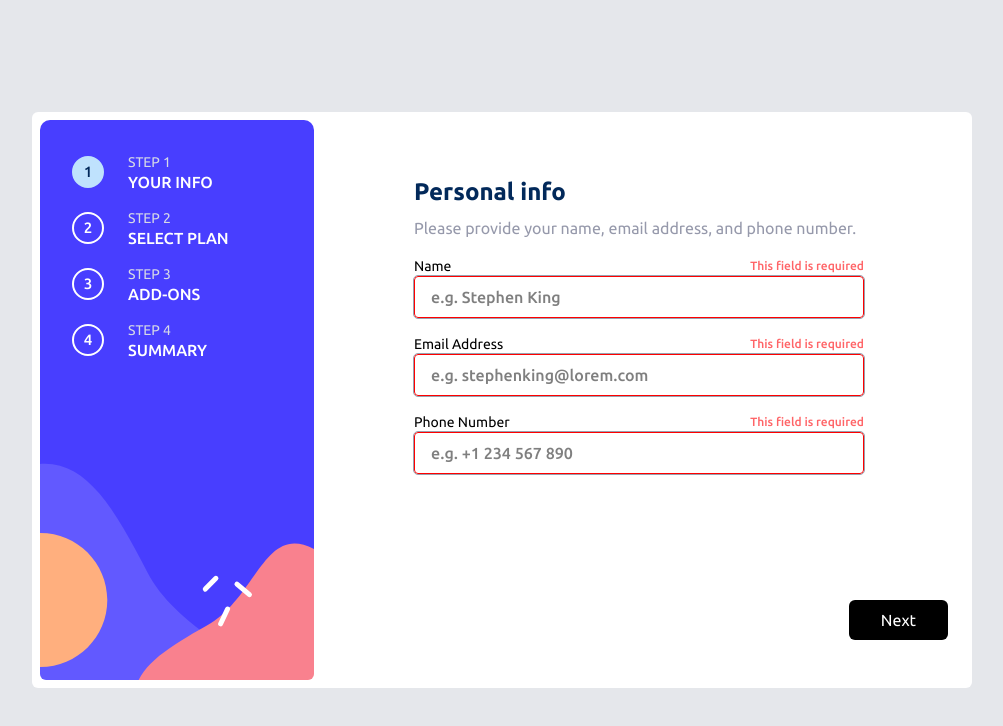
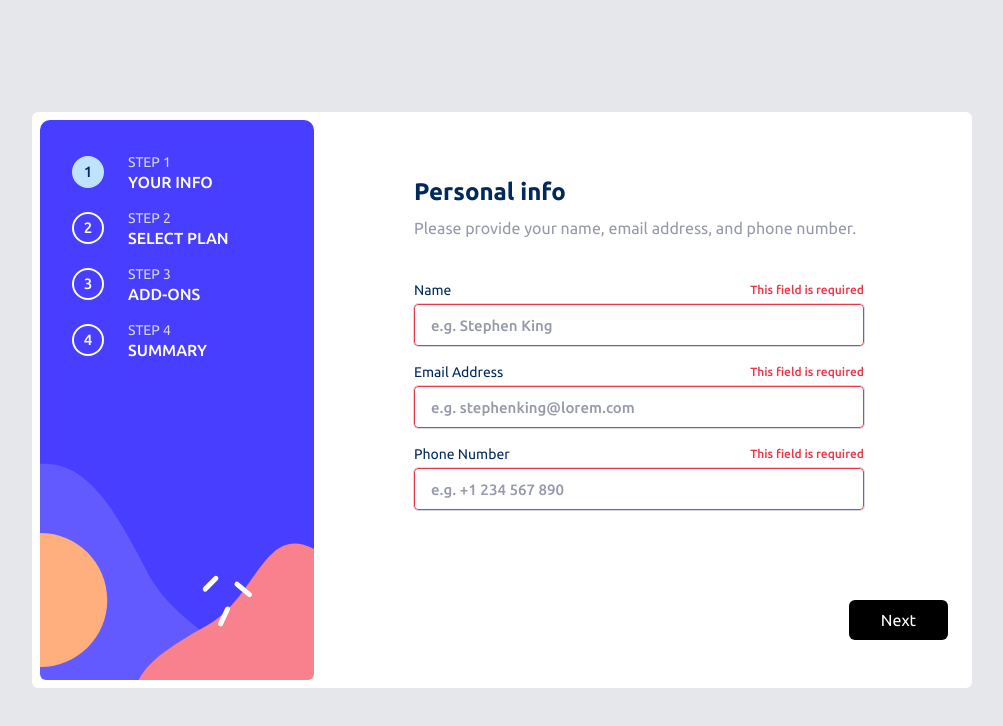
Before and after one commit to leandrho/multi-step-form-fmi, a React (Vite) app: page / in a window 1280 px wide. Both pictures are taken after a click on the button "Next". Shown: the top 726 px of the page, without its empty margins (138-1141 px from the left). Built offline with nearby package versions, Linux system fonts and the light colour scheme.

Commit message:
still ..

```diff
--- a/src/components/Message.tsx
+++ b/src/components/Message.tsx
@@ -2,12 +2,12 @@
 
 export const Message = () => {
   return (
-    <div className="text-center pt-4 pb-12">
+    <div className="text-center pt-4 pb-12 md:mt-18">
         <figure className="flex justify-center">
             <svg xmlns="http://www.w3.org/2000/svg" width="55" height="55" viewBox="0 0 80 80"><g fill="none"><circle cx="40" cy="40" r="40" fill="#F9818E"/><path fill="#E96170" d="M48.464 79.167c.768-.15 1.53-.321 2.288-.515a40.04 40.04 0 0 0 3.794-1.266 40.043 40.043 0 0 0 3.657-1.63 40.046 40.046 0 0 0 12.463-9.898A40.063 40.063 0 0 0 78.3 51.89c.338-1.117.627-2.249.867-3.391L55.374 24.698a21.6 21.6 0 0 0-15.332-6.365 21.629 21.629 0 0 0-15.344 6.365c-8.486 8.489-8.486 22.205 0 30.694l23.766 23.775Z"/><path fill="#FFF" d="M40.003 18.333a21.58 21.58 0 0 1 15.31 6.351c8.471 8.471 8.471 22.158 0 30.63-8.47 8.47-22.156 8.47-30.627 0-8.47-8.472-8.47-22.159 0-30.63a21.594 21.594 0 0 1 15.317-6.35Zm9.865 15c-.316.028-.622.15-.872.344l-12.168 9.13-5.641-5.642c-1.224-1.275-3.63 1.132-2.356 2.356l6.663 6.663c.56.56 1.539.63 2.173.156l13.326-9.995c1.122-.816.43-2.993-.956-3.013a1.666 1.666 0 0 0-.17 0Z"/></g></svg>
         </figure>
-        <h2 className="font-bold text-2xl mt-6">Thank you!</h2>
-        <p className="text-gray-400 mt-4">
+        <h2 className="font-bold text-2xl mt-6 text-(--Marine-blue)">Thank you!</h2>
+        <p className="text-(--Cool-gray) mt-4">
             Thanks for confirming your subscription! We hope you have fun
             using our platform. If you ever need support, please feel free
             to email us at support@loremgaming.com.
--- a/src/components/PersonalInfoForm.tsx
+++ b/src/components/PersonalInfoForm.tsx
@@ -54,12 +54,12 @@ export const PersonalInfoForm = forwardRef(({  } :PersonalInfoFormProps, ref) =>
 
     }
     return (
-        <div className="flex flex-col gap-4">
+        <div className="flex flex-col gap-4 md:mt-6">
             <div className="parent">
                 <div className="flex justify-between items-center">
-                    <label htmlFor="person-name" className="text-sm">Name</label>{/*'need to use useID in the input field if you want to re-use the component..'*/}
+                    <label htmlFor="person-name" className="text-sm text-(--Marine-blue)">Name</label>{/*'need to use useID in the input field if you want to re-use the component..'*/}
                     {
-                        errors.name && <p className="text-red-400 text-xs font-medium">This field is required</p>
+                        errors.name && <p className="text-(--Strawberry-red) text-xs font-medium">This field is required</p>
                     }
                 </div>
                 <input
@@ -67,39 +67,39 @@ export const PersonalInfoForm = forwardRef(({  } :PersonalInfoFormProps, ref) =>
                     id="person-name"
                     type="text"
                     placeholder="e.g. Stephen King"
-                    className=" block w-full font-medium outline outline-gray-400  rounded-sm px-4 py-2 "
+                    className=" mt-1 text-(--Marine-blue) block w-full font-medium outline outline-(--Light-gray) hover:outline-(--Purplish-blue) focus:outline-(--Purplish-blue)  rounded-sm px-4 py-2 placeholder:text-(--Cool-gray) placeholder:text-[15px]"
                     value={personalInfo.name}
                     onChange={(e)=>handleChange(e)}
                 />
             </div>
             <div className="parent">
                 <div className="flex justify-between items-center">
-                    <label htmlFor="person-email" className="text-sm">Email Address</label>{/*'need to use useID in the input field if you want to re-use the component..'*/}
+                    <label htmlFor="person-email" className="text-sm text-(--Marine-blue)">Email Address</label>{/*'need to use useID in the input field if you want to re-use the component..'*/}
                         {
-                            errors.email ? <p className="text-red-400 text-xs font-medium">This field is required</p> :''
+                            errors.email ? <p className="text-(--Strawberry-red) text-xs font-medium">This field is required</p> :''
                         }
                 </div>
                 <input id="person-email"
                     ref={emailRef}
                     type="email"
                     placeholder="e.g. stephenking@lorem.com"
-                    className=" block w-full font-medium outline outline-gray-400 rounded-sm px-4 py-2 "
+                    className="mt-1 text-(--Marine-blue) block w-full font-medium outline outline-(--Light-gray) hover:outline-(--Purplish-blue) focus:outline-(--Purplish-blue)   rounded-sm px-4 py-2 placeholder:text-(--Cool-gray) placeholder:text-[15px]"
                     value={personalInfo.email}
                     onChange={(e)=>handleChange(e)}
                 />
             </div>
             <div className="parent">
                 <div className="flex justify-between items-center">
-                <label htmlFor="person-phone" className="text-sm">Phone Number</label>{/*'need to use useID in the input field if you want to re-use the component..'*/}
+                <label htmlFor="person-phone" className="text-sm text-(--Marine-blue)">Phone Number</label>{/*'need to use useID in the input field if you want to re-use the component..'*/}
                         {
-                            errors.phone ? <p className="text-red-400 text-xs font-medium">This field is required</p>:''
+                            errors.phone ? <p className="text-(--Strawberry-red) text-xs font-medium">This field is required</p>:''
                         }
                 </div>
                 <input id="person-phone"
                     ref={phoneRef}
                     type="text"
                     placeholder="e.g. +1 234 567 890"
-                    className=" block w-full font-medium outline outline-gray-400 rounded-sm px-4 py-2"
+                    className="mt-1 text-(--Marine-blue) block w-full font-medium outline outline-(--Light-gray) hover:outline-(--Purplish-blue) focus:outline-(--Purplish-blue)  rounded-sm px-4 py-2 placeholder:text-(--Cool-gray) placeholder:text-[15px]"
                     value={personalInfo.phone}
                     onChange={(e)=>handleChange(e)}
                 />
--- a/src/components/PlanSelectorForm.tsx
+++ b/src/components/PlanSelectorForm.tsx
@@ -14,27 +14,27 @@ export const PlanSelectorForm = () => {
 
     return (
             <div className='w-full md:mt-6'>
-                <div className='flex flex-col gap-3 md:flex-row'>
+                <div className='flex flex-col gap-4 md:flex-row'>
                     {
                     plans.map((plan, index)=>(
-                        <label htmlFor={plan.name} key={plan.name} className='flex gap-4 p-4 border border-gray-300 rounded-lg has-checked:border-gray-800 has-checked:bg-gray-100 md:flex-col md:gap-8 md:grow' >
+                        <label htmlFor={plan.name} key={plan.name} className='flex gap-4 p-4 border border-(--Light-gray) hover:border-(--Purplish-blue) cursor-pointer rounded-lg has-checked:border-(--Purplish-blue) has-checked:bg-(--Alabaster) md:flex-col md:gap-8 md:basis-0 md:grow' >
                             <input type="radio" name='plan' id={plan.name} className='hidden' defaultChecked={ curPlan.name==plan.name || (index==0 && !curPlan.name) } onChange={()=>setPlanSelected(plan)}/>
                             <figure>
                                 <img src={plan.icon} alt="icon of plan" />
                             </figure>
                             <div className=''>
-                                <h3 className='text-base font-medium'>{plan.name}</h3>
-                                <p className='text-sm text-gray-400'>{ monthly ? `$${plan.price}/mo` : `$${plan.price*10}/yr` } </p>
-                                { !monthly && <p className='text-sm'>{`${plan.freeMonthsYearly} months free`}</p> }
+                                <h3 className='text-base font-medium text-(--Marine-blue)'>{plan.name}</h3>
+                                <p className='text-sm text-(--Cool-gray)'>{ monthly ? `$${plan.price}/mo` : `$${plan.price*10}/yr` } </p>
+                                { !monthly && <p className='text-[13px] text-(--Marine-blue)'>{`${plan.freeMonthsYearly} months free`}</p> }
                             </div>
 
                         </label>
                     ))
                     }
                 </div>
-                <div className='flex gap-4 justify-center py-3 bg-gray-100 rounded-lg text-sm font-medium mt-6'>
-                    <p className={`${monthly?'text-blue-500':'text-gray-400'}`}>Monthly</p>
-                    <div className='w-10 h-5 bg-blue-950 rounded-full relative'>
+                <div className='flex gap-4 justify-center py-3 bg-(--Alabaster) rounded-lg text-sm font-medium mt-6'>
+                    <p className={`${monthly?'text-(--Marine-blue)':'text-(--Cool-gray)'}`}>Monthly</p>
+                    <div className='w-10 h-5 bg-(--Marine-blue) rounded-full relative'>
 
                         <label htmlFor="monoryear" aria-label='select monthly or yearly'
                             className='absolute top-[50%] left-1 translate-y-[-50%] w-3 h-3 rounded-full bg-white  has-checked:translate-x-[21px] transition-all'
@@ -42,7 +42,7 @@ export const PlanSelectorForm = () => {
                             <input id='monoryear' type="checkbox" onChange={()=>setMonthlyPlan(!monthly)} checked={!monthly} className='hidden'/>
                         </label>
                     </div>
-                    <p className={`${!monthly?'text-blue-500':'text-gray-400'}`}>Yearly</p>
+                    <p className={`${!monthly?'text-(--Marine-blue)':'text-(--Cool-gray)'}`}>Yearly</p>
                 </div>
             </div>
     )
--- a/src/index.css
+++ b/src/index.css
@@ -15,9 +15,11 @@
     --Magnolia: hsl(217, 100%, 97%);
     --Alabaster: hsl(231, 100%, 99%);
     --White: hsl(0, 0%, 100%);
+    --Marine-blue-hover: #164a8a;
+    --Purplish-blue-hover: hsl(243, 100%, 62%, 0.7);
 }
 .parent:has(p) > input{
-    border: 1px solid red;
+    border: 1px solid #ed3548;
 }
 .headerbg{
     background-image: url(/images/bg-sidebar-mobile.svg);
@@ -34,16 +36,3 @@
 .h-absfull{
     height: calc(100% + 75px);
 }
-.ddd{
-    --Marine-blue: hsl(213, 96%, 18%);
-    --Purplish-blue: hsl(243, 100%, 62%);
-    --Pastel-blue: hsl(228, 100%, 84%);
-    --Light-blue: hsl(206, 94%, 87%);
-    --Strawberry-red: hsl(354, 84%, 57%);
-
-    --Cool-gray: hsl(231, 11%, 63%);
-    --Light-gray: hsl(229, 24%, 87%);
-    --Magnolia: hsl(217, 100%, 97%);
-    --Alabaster: hsl(231, 100%, 99%);
-    --White: hsl(0, 0%, 100%);
-}
```
